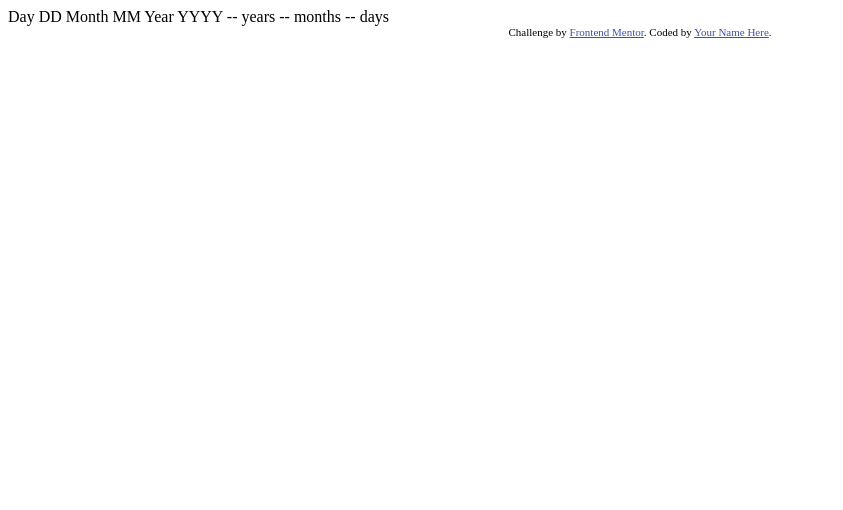
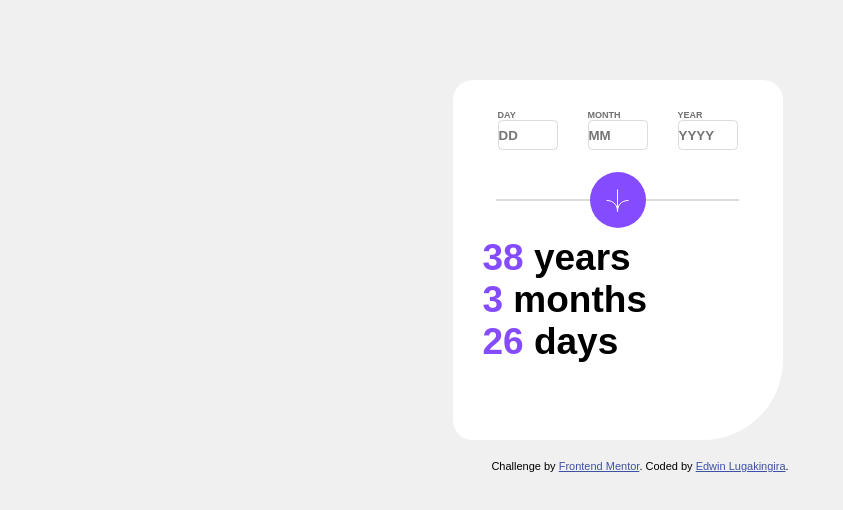
Before and after one commit to kaigwa/age-calculator-app-main, a plain HTML site: page index.html in a window 1280 px wide. Shown: the whole page, without its empty margins (0-843 px from the left). Drawn offline with Linux system fonts and the light colour scheme.

Commit message:
new features

```diff
--- /dev/null
+++ b/index.css
@@ -0,0 +1,113 @@
+/*
+- Weights: 400i, 700, 800i
+
+- Font size (inputs): 32px
+
+- Purple: hsl(259, 100%, 65%)
+- Light red: hsl(0, 100%, 67%)
+
+- White: hsl(0, 0%, 100%)
+- Off white: hsl(0, 0%, 94%)
+- Light grey: hsl(0, 0%, 86%)
+- Smokey grey: hsl(0, 1%, 44%)
+- Off black: hsl(0, 0%, 8%)
+ */
+
+*{
+    padding: 0;
+    margin: 0;
+    box-sizing: border-box;
+}
+
+@import url('https://fonts.google.com/specimen/Poppins');
+
+body{
+    font-family: 'Poppins', sans-serif;
+    width: 375px;
+    background-color: hsl(0, 0%, 94%);
+    margin: 80px auto;
+    display: flex;
+    flex-direction: column;
+    gap: 20px;
+}
+
+.container{
+    padding: 30px;
+    background-color: hsl(0, 0%, 100%);
+    width: 330px;
+    height: 360px;
+    border-radius: 20px 20px 80px;
+}
+
+.date{
+    display: flex;
+    flex-direction: row;
+    justify-content: space-around;
+}
+
+.d{
+    color: hsl(0, 1%, 44%);
+    font-weight: 700;
+    font-size: 9px;
+}
+
+hr{
+    margin: 0 20px;
+    width: 90%;
+    border: 0.9px solid hsl(0, 0%, 86%);
+    /* background-color: brown;  */
+}
+
+input{
+    width: 60px;
+    height: 30px;
+    font-weight: 700;
+    border-radius: 4.5px;
+    border: 1px solid hsl(0, 0%, 86%);
+}
+
+.arrowline{
+    display: flex;
+    flex-direction:column;
+    align-items: center;
+    /* padding: 30px; */
+    transform: translateY(49px);
+}
+
+.image{
+    width: 56px;
+    height: 56px;
+    background-color:hsl(259, 100%, 65%);
+    border-radius: 60px;
+    display: flex;
+    flex-direction: column;
+    justify-content: center;
+    align-items: center;
+    transform: translateY(-29px);
+}
+
+.arrow{
+    width: 23px;
+    height: 23px;
+}
+
+.output{
+    transform: translateY(29px);
+}
+
+.output> p{
+    font-size: 37px;
+    font-weight: 800;
+    /* font-style:italic; */
+}
+
+span{
+    color: hsl(259, 100%, 65%);
+}
+.attribution {
+    font-size: 11px; text-align: center;
+}
+
+.attribution a {
+    color: hsl(228, 45%, 44%);
+}
--- a/index.html
+++ b/index.html
@@ -8,30 +8,50 @@
 
   <title>Frontend Mentor | Age calculator app</title>
 
-  <!-- Feel free to remove these styles or customise in your own stylesheet 👍 -->
-  <style>
-    .attribution { font-size: 11px; text-align: center; }
-    .attribution a { color: hsl(228, 45%, 44%); }
-  </style>
+  <link rel="stylesheet" href="index.css">
 </head>
-<body>
+  <body>
 
-  Day
-  DD
+    <div class="container">
+      <div class="date">
+        <div>
+          <p class="d">DAY</p>
+          <input type="text" name="" placeholder="DD" id="">
+        </div>
 
-  Month
-  MM
+        <div>
+          <p class="d">MONTH</p>
+          <input type="text" name="" placeholder="MM" id="">
+        </div>
 
-  Year
-  YYYY
+        <div>
+          <p class="d">YEAR</p>
+          <input type="text" name="" placeholder="YYYY" id="">
+        </div>
+      </div>
 
-  -- years
-  -- months
-  -- days
+      <div class="arrowline">
+        <hr>
+        <div class="image">
+          <img class="arrow" src="./assets/images/icon-arrow.svg" alt="mobile">
+        </div>
+      </div>
 
-  <div class="attribution">
-    Challenge by <a href="https://www.frontendmentor.io?ref=challenge" target="_blank">Frontend Mentor</a>.
-    Coded by <a href="#">Your Name Here</a>.
-  </div>
+
+      <div class="output">
+        <p><span>38</span> years</p>
+        <p><span>3</span> months</p>
+        <p><span>26</span> days</p>
+      </div>
+
+    </div>
+
+    <div class="attribution">
+      Challenge by <a href="https://www.frontendmentor.io?ref=challenge" target="_blank">Frontend Mentor</a>.
+      Coded by <a href="https://www.linkedin.com/in/edwin-lugakingira-868064110/">Edwin Lugakingira</a>.
+    </div>
+    <script src="index.js"></script>
 </body>
 </html>
+
+<!-- html and css for 1 hour 7:21-8:21-->
```
Also changed, not shown: index.js (added).
